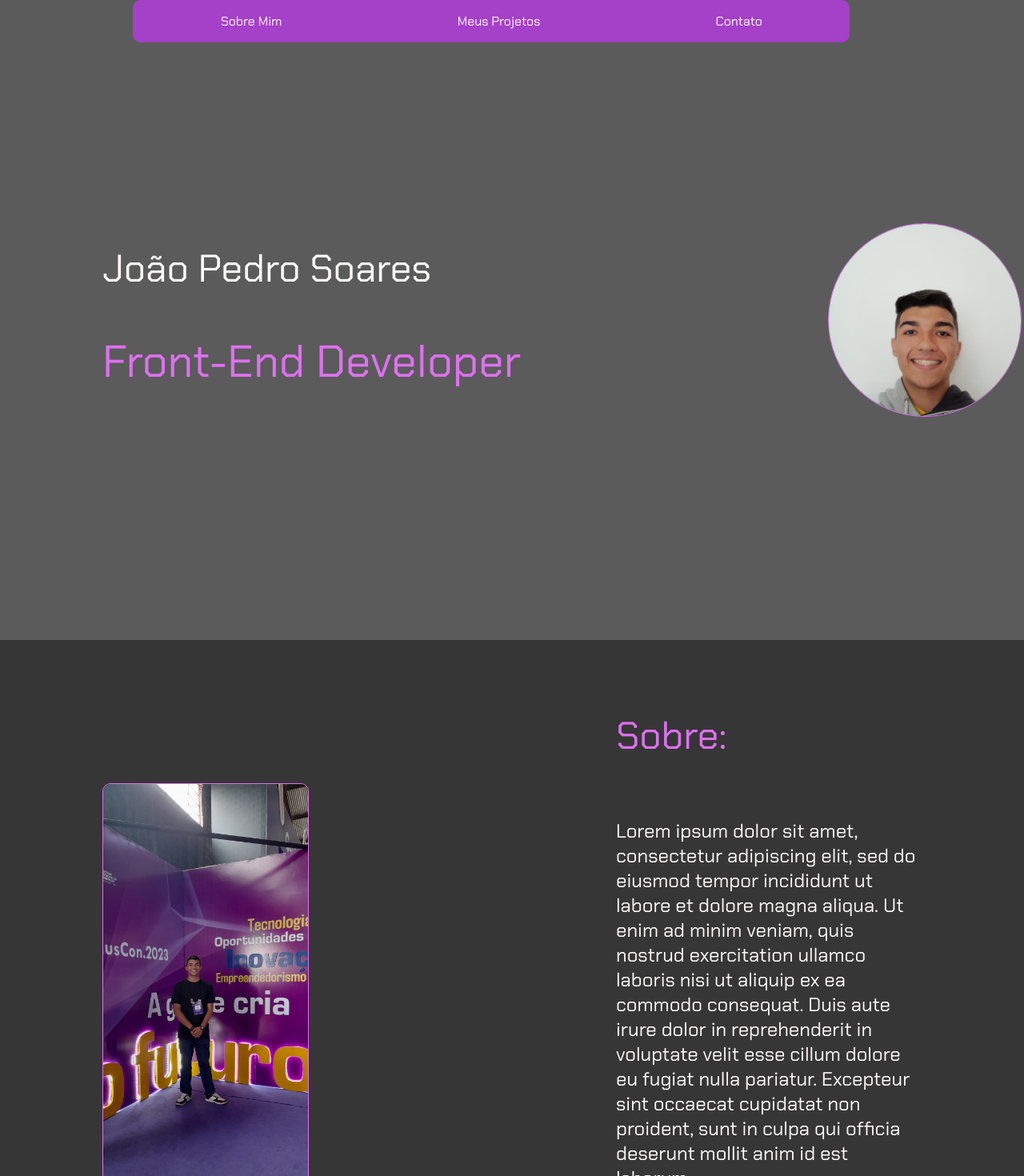
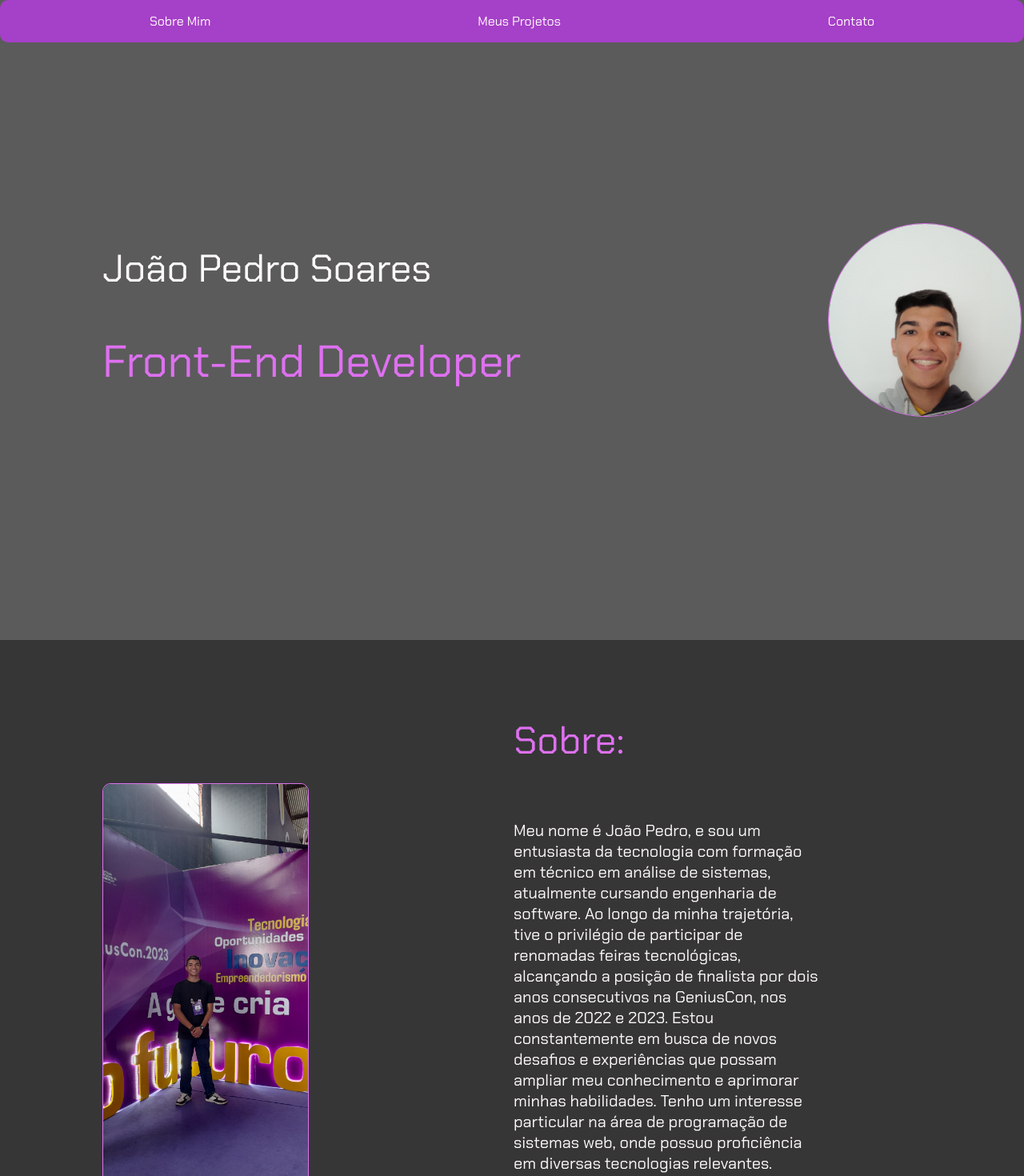
Before and after one commit to JP-Soares/Portifolio, a React (Create React App) app: page / in a window 1280 px wide. Shown: the top 1470 px of the page at 80% size. Built offline with nearby package versions, Linux system fonts and the light colour scheme.

Commit message:
adicionando a secao sobre e melhorando a animacao do menu

```diff
--- a/package.json
+++ b/package.json
@@ -9,6 +9,7 @@
     "react": "^18.3.1",
     "react-dom": "^18.3.1",
     "react-scripts": "5.0.1",
+    "react-scroll": "^1.9.0",
     "react-styled-components": "^0.1.11",
     "styled-components": "^6.1.11",
     "web-vitals": "^2.1.4"
--- a/src/App.css
+++ b/src/App.css
@@ -1,4 +1,5 @@
 body, html{
     margin: 0;
     padding: 0;
+    overflow-x: hidden;
 }
--- a/src/components/menu/menu.js
+++ b/src/components/menu/menu.js
@@ -1,12 +1,14 @@
 import React from "react";
 import styled from "styled-components"
 import './menu.css'
+
+import { Link as ScrollLink, animateScroll as scroll } from "react-scroll";
 
 const Ul = styled.ul`
     list-style: none;
     display: flex;
     justify-content: space-around;
-    padding: 0;
+    padding: 0 20px; /* Adiciona um preenchimento horizontal uniforme */
 `;
 
 const Li = styled.li`
@@ -15,21 +17,21 @@ const Li = styled.li`
         // border-bottom: 3px solid #DE70F0;
         border-bottom: 3px solid #FFFAFA;;
         border-radius: 5px;
-        transition: 0.3s;
+        transition: all 0.3s ease;
+        cursor: pointer;
     }
 `;
 
-const Link = styled.a`
+const Link = styled(ScrollLink)`
     text-decoration: none;
 
 `;
 
 const Nav = styled.nav`
     background-color: #A540C8;
-    position: fixed;
-    width: 70vw;
+    position: absolute;
+    width: 100vw;
     top: 0;
-    margin-left: 13vw;
     z-index: 999;
     padding: 0;
     border-radius: 10px;
@@ -40,7 +42,9 @@ export function Menu(){
         <Nav>
             <Ul>
                 <Li>
-                    <Link href="#">Sobre Mim</Link>
+                    <Link to="sobre"
+                        smooth={true}
+                        duration={800}>Sobre Mim</Link>
                 </Li>
                 <Li>
                     <Link href="#">Meus Projetos</Link>
--- a/src/components/sobre/sobre.js
+++ b/src/components/sobre/sobre.js
@@ -7,7 +7,7 @@ const ContainerText = styled.div`
     display: flex;
     flex-direction: column;
     align-items: flex-start;
-    margin-left: 30vw;
+    margin-left: 20vw;
     width: 30vw;
     padding: 0;
 `;
@@ -32,28 +32,24 @@ const Title = styled.p`
 `;
 
 const Text = styled.p`
-    font-size: 24px;
+    font-size: 20px;
     color: #FFFAFA;
-<<<<<<< HEAD
     text-align: justify;
-=======
-    text-align: right;
->>>>>>> b6adbab41ae2694f937d9e9e60492f3bca44441a
+    text-align: left;
 `;
 
 export function Sobre(){
     return(
-        <ContainerSobre>
+        <ContainerSobre id="sobre">
             <Img2 src={eugenius}></Img2>
             <ContainerText>
                 <Title>Sobre:</Title>
-                <Text>Lorem ipsum dolor sit amet, consectetur adipiscing elit,
-                    sed do eiusmod tempor incididunt ut labore et dolore magna aliqua.
-                    Ut enim ad minim veniam, quis nostrud exercitation ullamco laboris
-                    nisi ut aliquip ex ea commodo consequat. Duis aute irure dolor in
-                    reprehenderit in voluptate velit esse cillum dolore eu fugiat nulla
-                    pariatur. Excepteur sint occaecat cupidatat non proident, sunt in culpa
-                    qui officia deserunt mollit anim id est laborum.</Text>
+                <Text>Meu nome é João Pedro, e sou um entusiasta da tecnologia com formação em técnico em análise de sistemas,
+                    atualmente cursando engenharia de software. Ao longo da minha trajetória, tive o privilégio de participar de
+                    renomadas feiras tecnológicas, alcançando a posição de finalista por dois anos consecutivos na GeniusCon,
+                    nos anos de 2022 e 2023. Estou constantemente em busca de novos desafios e experiências que possam ampliar
+                    meu conhecimento e aprimorar minhas habilidades.
+                    Tenho um interesse particular na área de programação de sistemas web, onde possuo proficiência em diversas tecnologias relevantes.</Text><br></br>
             </ContainerText>
         </ContainerSobre>
     );
```
Also changed, not shown: src/components/projetos/projetos.js (added), 1 other file (tests, documents, lock files or other folders).
